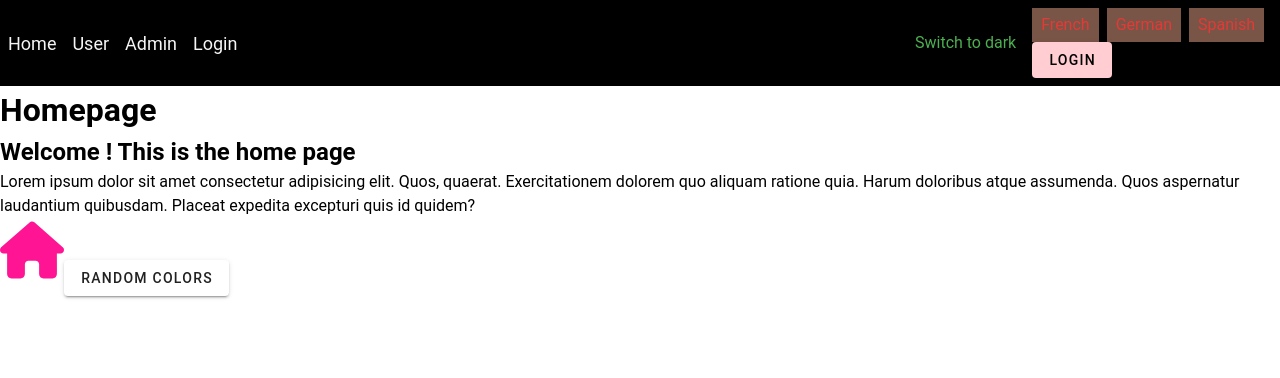
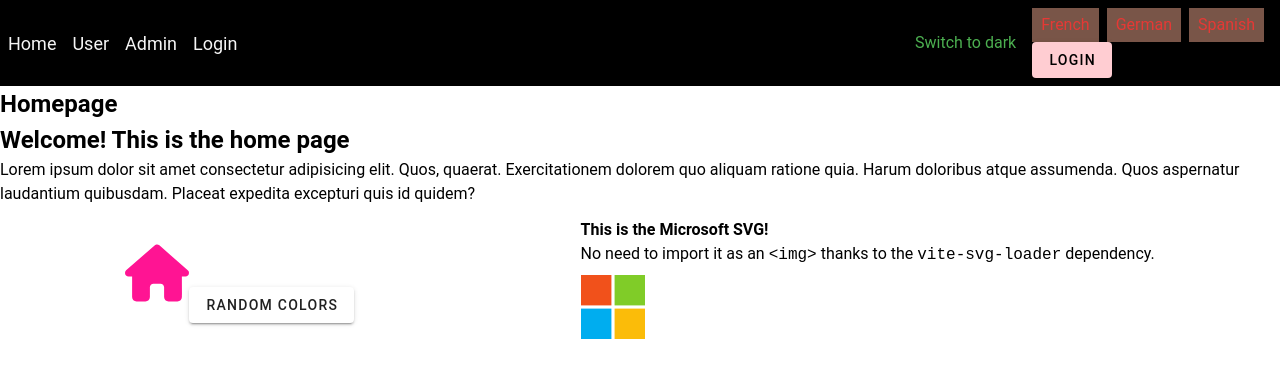
Before and after one commit to Louis-Gonzalez/starterPack, a Nuxt app: page / in a window 1280 px wide. Shown: the top 378 px of the page. Built offline with nearby package versions, Linux system fonts and the light colour scheme.

Commit message:
ADD svg multi-colors without img tag

```diff
--- a/pages/index.vue
+++ b/pages/index.vue
@@ -1,5 +1,6 @@
 <script setup lang="ts">
 import Home from './../assets/icons/home.svg'
+import Microsoft from './../assets/icons/microsoft.svg'
 const colorSvg = ['deeppink', 'darkblue', 'darkcyan', 'darkgreen', 'darkorange', 'olive', 'crimson', 'chartreuse', 'cornFlowerBlue', 'gold','magenta']
 
 const currentColor = ref(colorSvg[0])
@@ -12,29 +13,44 @@ const changeColor = () => {
 </script>
 
 <template>
-  <h1>{{$t('home')}}</h1>
-  <div>
-    <h2>Welcome ! This is the home page</h2>
+  <section>
+    <h1>{{ $t('home') }}</h1>
     <div>
+      <h2>Welcome! This is the home page</h2>
       <p>
         Lorem ipsum dolor sit amet consectetur adipisicing elit. Quos, quaerat.
         Exercitationem dolorem quo aliquam ratione quia. Harum doloribus atque
         assumenda. Quos aspernatur laudantium quibusdam. Placeat expedita
         excepturi quis id quidem?
       </p>
-      <p class="toggle-vsg-change">
-        <Home :fill="currentColor" class="home-svg"/>
-        <v-btn @click="changeColor">Random Colors</v-btn>
-      </p>
+
+      <div class="d-flex justify-lg-space-around align-center ma-3">
+        <div class="text-center">
+          <Home :fill="currentColor" class="home-svg" />
+          <v-btn @click="changeColor" class="mt-2">Random Colors</v-btn>
+        </div>
+
+        <div class="text-left">
+          <article class="mb-2">
+            <strong>This is the Microsoft SVG!</strong><br />
+            No need to import it as an <code>&lt;img&gt;</code> thanks to the
+            <code>vite-svg-loader</code> dependency.
+          </article>
+          <Microsoft />
+        </div>
+      </div>
     </div>
-  </div>
+  </section>
 </template>
+
 
 <style scoped>
 .home-svg {
   transition: fill 0.3s ease;
-  width: 4rem;
+}
+
+svg {
+  width:4rem;
   height: 4rem;
 }
-
 </style>
```
Also changed, not shown: assets/icons/microsoft.svg (added).
